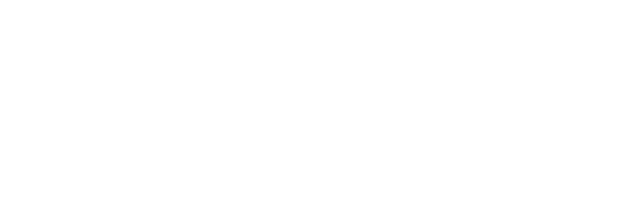
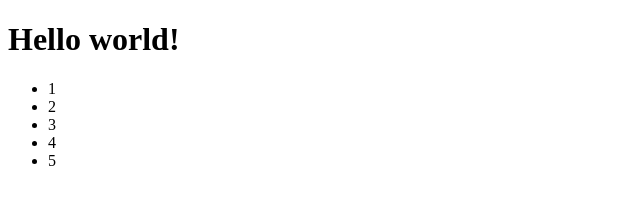
Before and after one commit to Ivano4kaCoder/test, a plain HTML site: page index.html in a window 1280 px wide. Shown: the whole page, without its empty margins (0-640 px from the left). Drawn offline with Linux system fonts and the light colour scheme.

Commit message:
add h1 and unordered list

```diff
--- a/index.html
+++ b/index.html
@@ -7,6 +7,13 @@
     <title>Document</title>
 </head>
 <body>
-
+    <h1>Hello world!</h1>
+    <ul>
+        <li>1</li>
+        <li>2</li>
+        <li>3</li>
+        <li>4</li>
+        <li>5</li>
+    </ul>
 </body>
 </html>
```
